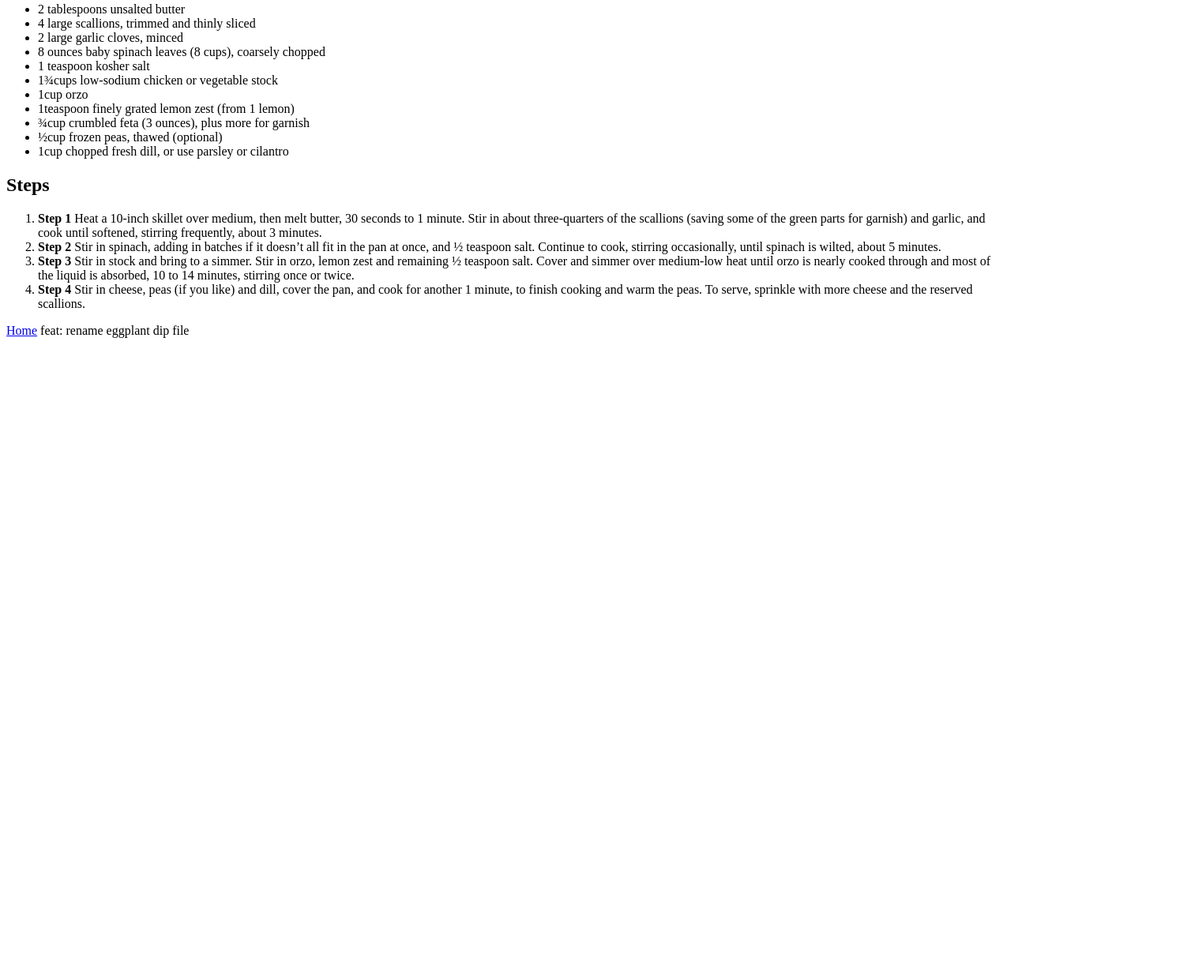
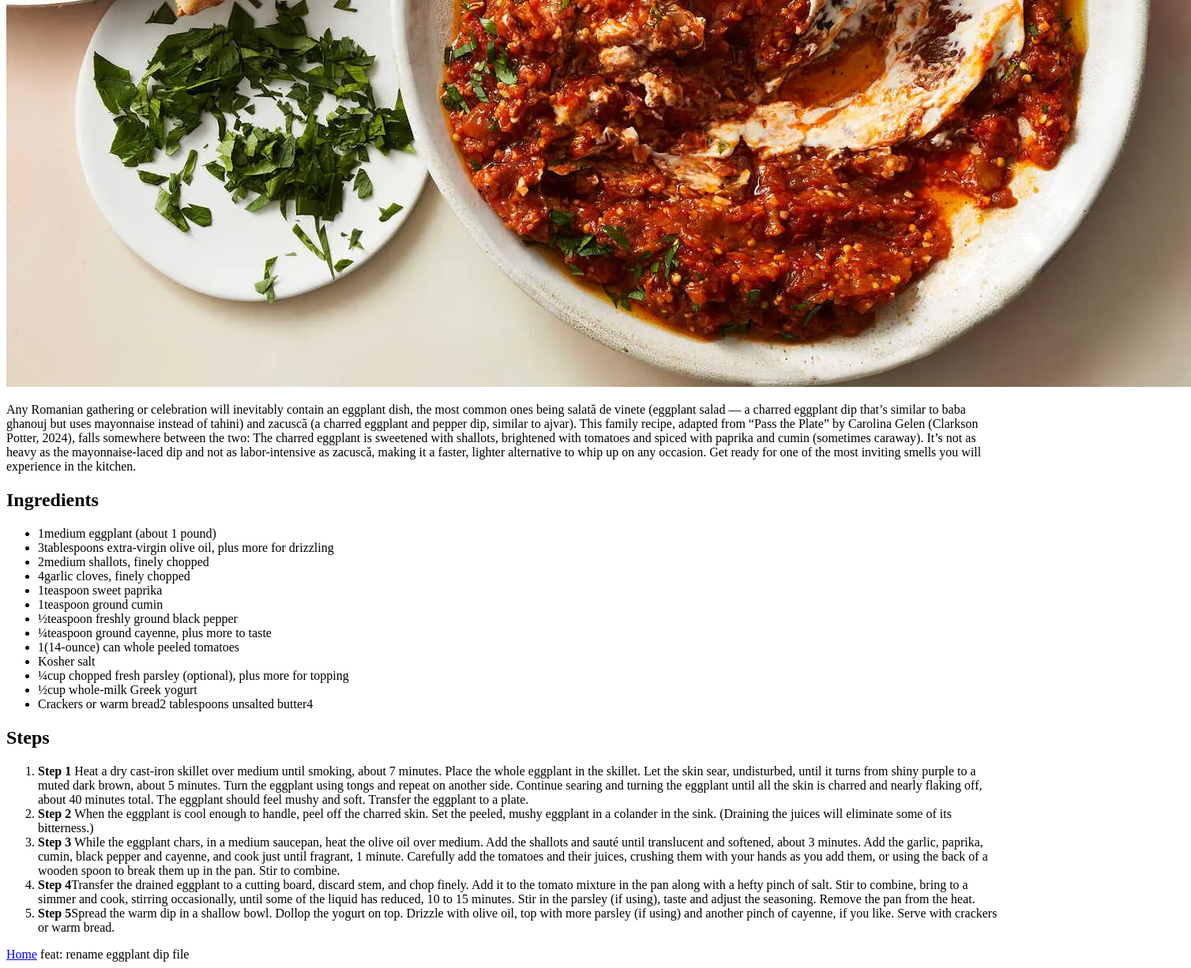
Before and after one commit to nadavkurtz/odin-recipes, a plain HTML site: page eggplant_dip.html in a window 1280 px wide. Shown: the part 518-1744 px from the top of the page at 79% size, 1508 px wide, since content can reach past the window. Before the commit the page ends 954 px from the top, so only its background shows below. Drawn offline with Linux system fonts and the light colour scheme.

Commit message:
feat: replace all attributes of spinach orzo with eggplant dip

```diff
--- a/eggplant_dip.html
+++ b/eggplant_dip.html
@@ -2,34 +2,35 @@
 <html lang="en">
     <head>
         <meta charset="UTF-8">
-        <title>Spinach Orzo</title>
+        <title>Eggplant Dip</title>
     </head>
     <body>
-        <h1>Spinach Orzo</h1>
-        <img src="https://static01.nyt.com/images/2021/01/24/dining/25apperex/merlin_177433971_bdf5bb41-0f74-45ae-8526-1d77b3ed18f4-threeByTwoMediumAt2X.jpg?quality=75&auto=webp" alt="A picture of Spinach Orzo">
-        <p>Similar to spanakorizo, a Greek spinach and rice dish, this easy, meatless meal features orzo, spinach, peas and scallions. It is deeply satisfying but still on the lighter side of pasta recipes, thanks to all those vegetables. A little feta gives it creaminess and tang, while some lemon zest brightens everything up. It makes a complete meal on its own, or, if you’re looking for something more substantial, serve this as a hearty side dish to roasted meats or fish.</p>
+        <img src="../images/eggplant_dip.webp" alt="A picture of delicious eggplant dip">
+        <p>Any Romanian gathering or celebration will inevitably contain an eggplant dish, the most common ones being salată de vinete (eggplant salad — a charred eggplant dip that’s similar to baba ghanouj but uses mayonnaise instead of tahini) and zacuscă (a charred eggplant and pepper dip, similar to ajvar). This family recipe, adapted from “Pass the Plate” by Carolina Gelen (Clarkson Potter, 2024), falls somewhere between the two: The charred eggplant is sweetened with shallots, brightened with tomatoes and spiced with paprika and cumin (sometimes caraway). It’s not as heavy as the mayonnaise-laced dip and not as labor-intensive as zacuscă, making it a faster, lighter alternative to whip up on any occasion. Get ready for one of the most inviting smells you will experience in the kitchen.</p>
         <h2> Ingredients</h2>
         <ul>
-            <li>2 tablespoons unsalted butter</li>
-            <li>4 large scallions, trimmed and thinly sliced</li>
-            <li>2 large garlic cloves, minced</li>
-            <li>8 ounces baby spinach leaves (8 cups), coarsely chopped</li>
-            <li>1 teaspoon kosher salt</li>
-            <li>1¾cups low-sodium chicken or vegetable stock</li>
-            <li>1cup orzo</li>
-            <li>1teaspoon finely grated lemon zest (from 1 lemon)</li>
-            <li>¾cup crumbled feta (3 ounces), plus more for garnish</li>
-            <li>½cup frozen peas, thawed (optional)</li>
-            <li>1cup chopped fresh dill, or use parsley or cilantro</li>
+            <li>1medium eggplant (about 1 pound)</li>
+            <li>3tablespoons extra-virgin olive oil, plus more for drizzling</li>
+            <li>2medium shallots, finely chopped</li>
+            <li>4garlic cloves, finely chopped</li>
+            <li>1teaspoon sweet paprika</li>
+            <li>1teaspoon ground cumin</li>
+            <li>½teaspoon freshly ground black pepper</li>
+            <li>¼teaspoon ground cayenne, plus more to taste</li>
+            <li>1(14-ounce) can whole peeled tomatoes</li>
+            <li>Kosher salt</li>
+            <li>¼cup chopped fresh parsley (optional), plus more for topping</li>
+            <li>½cup whole-milk Greek yogurt</li>
+            <li>    Crackers or warm bread2 tablespoons unsalted butter4</li>
         </ul>
         <h2>Steps</h2>
         <ol>
-            <li><strong>Step 1</strong> Heat a 10-inch skillet over medium, then melt butter, 30 seconds to 1 minute. Stir in about three-quarters of the scallions (saving some of the green parts for garnish) and garlic, and cook until softened, stirring frequently, about 3 minutes.</li>
-            <li><strong>Step 2</strong> Stir in spinach, adding in batches if it doesn’t all fit in the pan at once, and ½ teaspoon salt. Continue to cook, stirring occasionally, until spinach is wilted, about 5 minutes.</li>
+            <li><strong>Step 1</strong> Heat a dry cast-iron skillet over medium until smoking, about 7 minutes. Place the whole eggplant in the skillet. Let the skin sear, undisturbed, until it turns from shiny purple to a muted dark brown, about 5 minutes. Turn the eggplant using tongs and repeat on another side. Continue searing and turning the eggplant until all the skin is charred and nearly flaking off, about 40 minutes total. The eggplant should feel mushy and soft. Transfer the eggplant to a plate.</li>
+            <li><strong>Step 2</strong> When the eggplant is cool enough to handle, peel off the charred skin. Set the peeled, mushy eggplant in a colander in the sink. (Draining the juices will eliminate some of its bitterness.)</li>
             <li><strong>Step 3</strong>
-                Stir in stock and bring to a simmer. Stir in orzo, lemon zest and remaining ½ teaspoon salt. Cover and simmer over medium-low heat until orzo is nearly cooked through and most of the liquid is absorbed, 10 to 14 minutes, stirring once or twice.</li>
-            <li><strong>Step 4</strong>
-                Stir in cheese, peas (if you like) and dill, cover the pan, and cook for another 1 minute, to finish cooking and warm the peas. To serve, sprinkle with more cheese and the reserved scallions.</li>
+                While the eggplant chars, in a medium saucepan, heat the olive oil over medium. Add the shallots and sauté until translucent and softened, about 3 minutes. Add the garlic, paprika, cumin, black pepper and cayenne, and cook just until fragrant, 1 minute. Carefully add the tomatoes and their juices, crushing them with your hands as you add them, or using the back of a wooden spoon to break them up in the pan. Stir to combine.</li>
+            <li><strong>Step 4</strong>Transfer the drained eggplant to a cutting board, discard stem, and chop finely. Add it to the tomato mixture in the pan along with a hefty pinch of salt. Stir to combine, bring to a simmer and cook, stirring occasionally, until some of the liquid has reduced, 10 to 15 minutes. Stir in the parsley (if using), taste and adjust the seasoning. Remove the pan from the heat.</li>
+            <li><strong>Step 5</strong>Spread the warm dip in a shallow bowl. Dollop the yogurt on top. Drizzle with olive oil, top with more parsley (if using) and another pinch of cayenne, if you like. Serve with crackers or warm bread.</li>
         </ol>
         <a href="../index.html">Home</a>
     </body>feat: rename eggplant dip file
```
